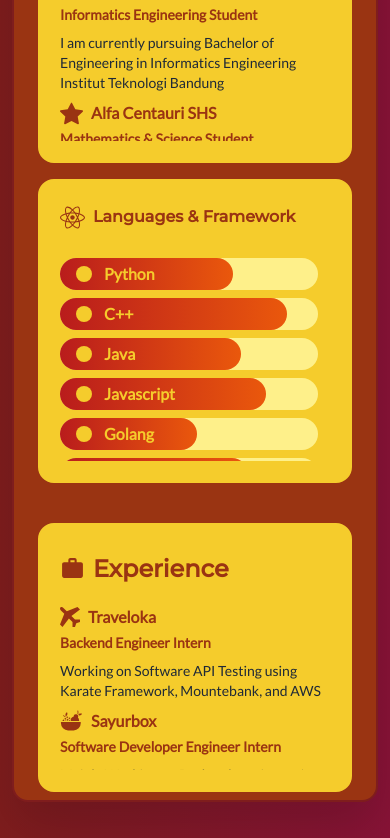
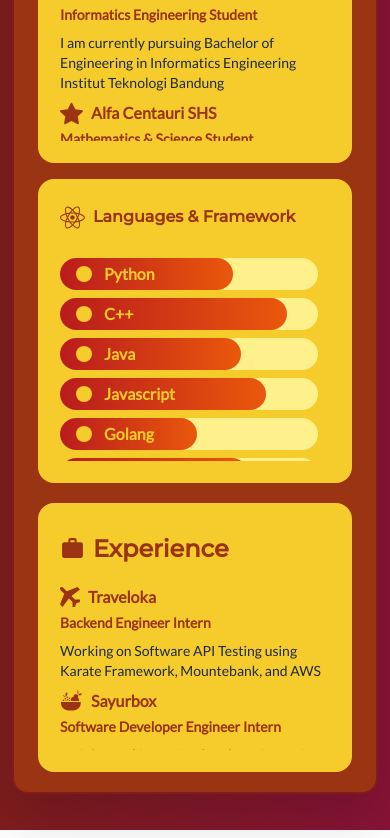
Before and after one commit to muhammadhasan01/portofolio, a Next.js app: page /resume in a window 390 px wide. Shown: the part 925-1763 px from the top of the page. Built offline with nearby package versions, Linux system fonts and the light colour scheme.

Commit message:
feat: improve work for mobile users

```diff
--- a/pages/resume.tsx
+++ b/pages/resume.tsx
@@ -59,7 +59,7 @@
         <div>
           <motion.div variants={fadeInUp} initial='initial' animate='animate'
                       className='bg-cnc-yellow dark:bg-dark-500 p-5 border-2 border-cnc-yellow
-                      rounded-2xl text-orange-800 dark:text-cnc-yellow'
+                      rounded-2xl text-orange-800 dark:text-cnc-yellow -mt-5 mb-3 lg:my-1'
           >
             <div className='py-2 text-2xl font-bold flex justify-left items-center'>
               <MdWork className='mr-2' size={25} />
```
